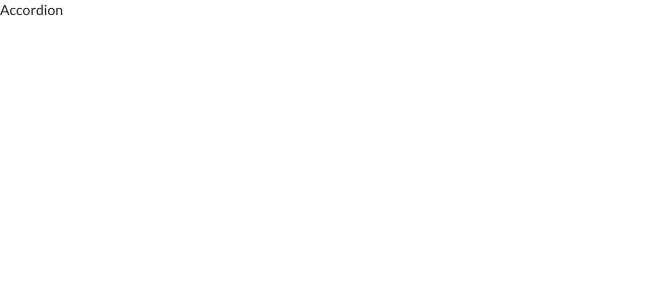
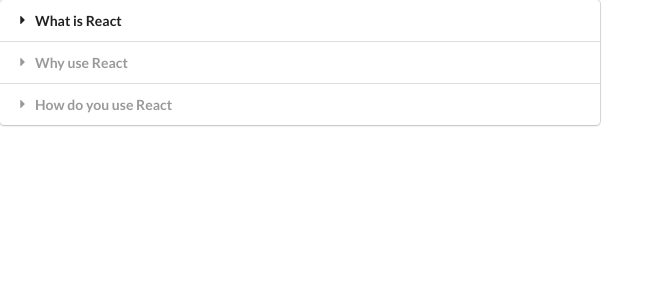
Before and after one commit to Rajat-25/Widget, a React (Create React App) app: page / in a window 1280 px wide. Shown: the top 300 px of the page, without its empty margins (0-664 px from the left). Built offline with nearby package versions, Linux system fonts and the light colour scheme.

Commit message:
Accordion

```diff
--- a/src/App.js
+++ b/src/App.js
@@ -1,11 +1,26 @@
-import React from 'react'
-import Acoordion from './components/Accordion'
+import React from 'react';
+import Acoordion from './components/Accordion';
+import Search from './components/Search'
 const App = () => {
+  const items = [
+    {
+      title: 'What is React',
+      content: 'React is a front end javascript framework.',
+    },
+    {
+      title: 'Why use React',
+      content: 'React is a favourite js library among engineers',
+    },
+    {
+      title: 'How do you use React',
+      content: 'You use react for creating component.',
+    },
+  ];
   return (
     <div>
-      <Acoordion/>
+     <Acoordion items={items}/>
     </div>
-  )
-}
+  );
+};
 
-export default App
+export default App;
--- a/src/components/Accordion.js
+++ b/src/components/Accordion.js
@@ -1,12 +1,32 @@
-import React from 'react'
+import React, { useState } from 'react';
 
-const Accordion = () => {
+const Accordion = ({ items }) => {
+  const [activeIndex, setActiveIndex] = useState(null);
+
+  const renderedList = items.map((item, index) => {
+    const onTitleClick = (index) => {
+      setActiveIndex(index);
+    };
+    const active = index === activeIndex ? 'active' : '';
+    return (
+      <React.Fragment key={item.title}>
+        <div className={`title ${active}`} onClick={() => onTitleClick(index)}>
+          <i className='dropdown icon'></i>
+          {item.title}
+        </div>
+        <div className={`content ${active}`}>
+          <p>{item.content}</p>
+        </div>
+      </React.Fragment>
+    );
+  });
+
   return (
-    <div>
-      Accordion
+    <div className='ui styled accordion'>
+      {renderedList}
 
     </div>
-  )
-}
+  );
+};
 
-export default Accordion
+export default Accordion;
--- /dev/null
+++ b/src/components/Search.js
@@ -0,0 +1,11 @@
+import React from 'react'
+
+const Search = () => {
+  return (
+    <div>
+      <h1>Search</h1>
+    </div>
+  )
+}
+
+export default Search
```
